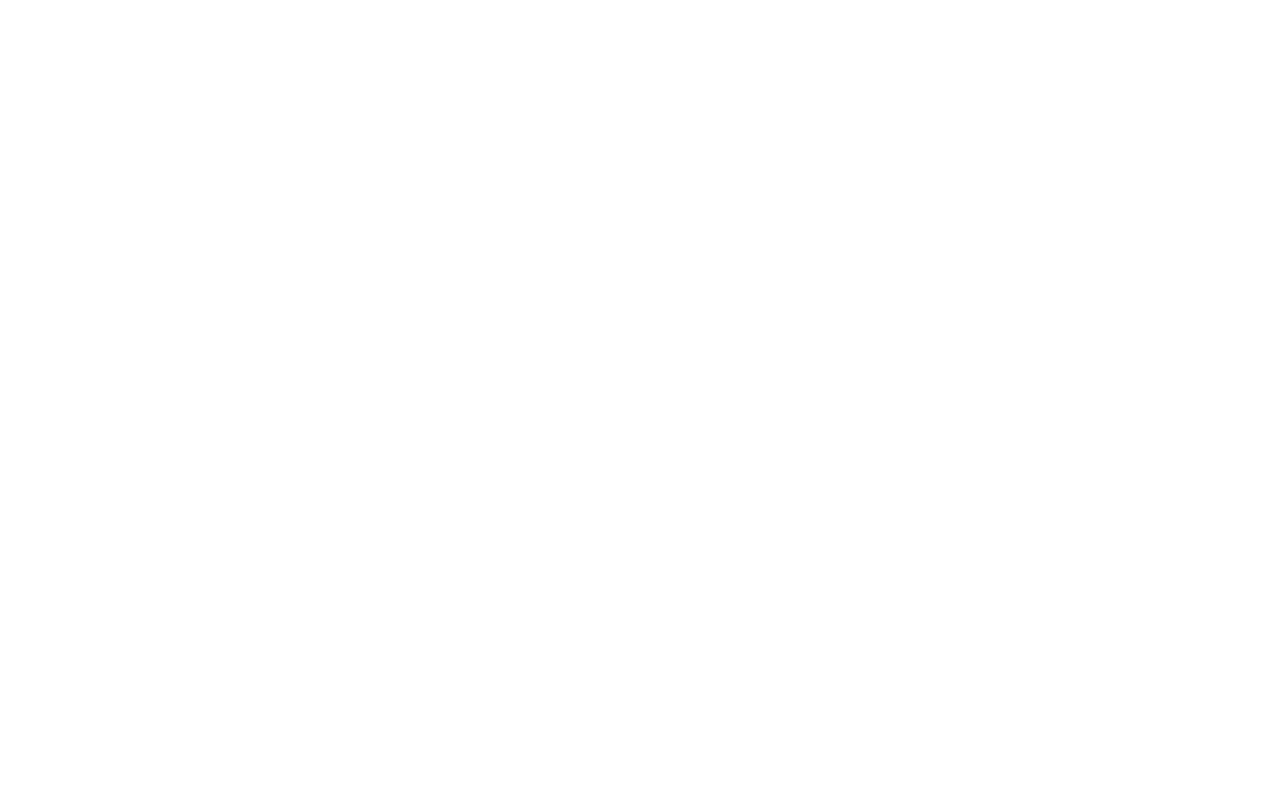
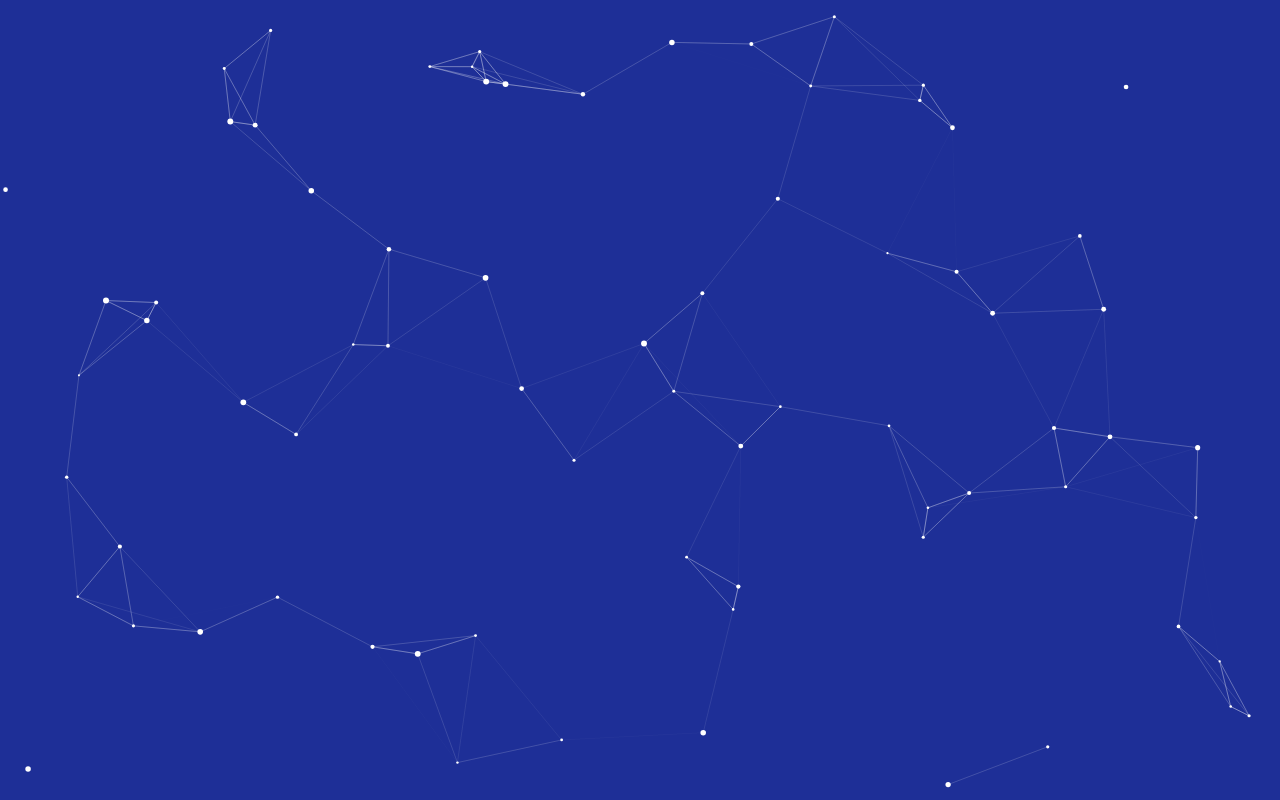
Before and after one commit to ThaboChambule/portfolio, a Next.js app: page / in a window 1280 px wide. Built offline with nearby package versions, Linux system fonts and the light colour scheme.

Commit message:
add navigation

```diff
--- a/package.json
+++ b/package.json
@@ -9,9 +9,11 @@
     "lint": "next lint"
   },
   "dependencies": {
+    "@tsparticles/all": "^3.5.0",
+    "@tsparticles/react": "^3.0.0",
+    "next": "15.0.2",
     "react": "19.0.0-rc-02c0e824-20241028",
-    "react-dom": "19.0.0-rc-02c0e824-20241028",
-    "next": "15.0.2"
+    "react-dom": "19.0.0-rc-02c0e824-20241028"
   },
   "devDependencies": {
     "postcss": "^8",
--- /dev/null
+++ b/src/app/components/Header.js
@@ -0,0 +1,25 @@
+import Link from "next/link"
+
+export default function Header() {
+    return (
+      <header>
+        <div className="text-4xl font-semibold">
+          <Link href="/">Thabo<span className="text-violet-500">.</span></Link>
+        </div>
+        <nav className="flex justify-end gap-5 mr-6 text-xl">
+            <div>
+            <Link href="/">Home</Link>
+            </div>
+            <div>
+            <Link href="/">About</Link>
+            </div>
+            <div>
+            <Link href="/">Projects</Link>
+            </div>
+            <div>
+            <Link href="/">Contact</Link>
+            </div>
+        </nav>
+      </header>
+    );
+  }
--- /dev/null
+++ b/src/app/components/Particles.js
@@ -0,0 +1,110 @@
+"use client"
+
+import Particles, { initParticlesEngine } from "@tsparticles/react";
+import { useEffect, useMemo, useState } from "react";
+// import { loadAll } from "@/tsparticles/all"; // if you are going to use `loadAll`, install the "@tsparticles/all" package too.
+// import { loadFull } from "tsparticles"; // if you are going to use `loadFull`, install the "tsparticles" package too.
+import { loadSlim } from "@tsparticles/slim"; // if you are going to use `loadSlim`, install the "@tsparticles/slim" package too.
+// import { loadBasic } from "@tsparticles/basic"; // if you are going to use `loadBasic`, install the "@tsparticles/basic" package too.
+
+
+
+const ParticlesComponent = (props) => {
+
+  const [init, setInit] = useState(false);
+  // this should be run only once per application lifetime
+  useEffect(() => {
+    initParticlesEngine(async (engine) => {
+      // you can initiate the tsParticles instance (engine) here, adding custom shapes or presets
+      // this loads the tsparticles package bundle, it's the easiest method for getting everything ready
+      // starting from v2 you can add only the features you need reducing the bundle size
+      //await loadAll(engine);
+      //await loadFull(engine);
+      await loadSlim(engine);
+      //await loadBasic(engine);
+    }).then(() => {
+      setInit(true);
+    });
+  }, []);
+
+  const particlesLoaded = (container) => {
+    console.log(container);
+  };
+
+
+  const options = useMemo(
+    () => ({
+      background: {
+        color: {
+          value: "#1E2F97",
+        },
+      },
+      fpsLimit: 120,
+      interactivity: {
+        events: {
+          onClick: {
+            enable: true,
+            mode: "repulse",
+          },
+          onHover: {
+            enable: true,
+            mode: 'grab',
+          },
+        },
+        modes: {
+          push: {
+            distance: 200,
+            duration: 15,
+          },
+          grab: {
+            distance: 150,
+          },
+        },
+      },
+      particles: {
+        color: {
+          value: "#FFFFFF",
+        },
+        links: {
+          color: "#FFFFFF",
+          distance: 150,
+          enable: true,
+          opacity: 0.3,
+          width: 1,
+        },
+        move: {
+          direction: "none",
+          enable: true,
+          outModes: {
+            default: "bounce",
+          },
+          random: true,
+          speed: 1,
+          straight: false,
+        },
+        number: {
+          density: {
+            enable: true,
+          },
+          value: 150,
+        },
+        opacity: {
+          value: 1.0,
+        },
+        shape: {
+          type: "circle",
+        },
+        size: {
+          value: { min: 1, max: 3 },
+        },
+      },
+      detectRetina: true,
+    }),
+    [],
+  );
+
+
+  return <Particles id={props.id} init={particlesLoaded} options={options} />;
+};
+
+export default ParticlesComponent;
--- a/src/app/layout.js
+++ b/src/app/layout.js
@@ -23,6 +23,7 @@
       <body
         className={`${geistSans.variable} ${geistMono.variable} antialiased`}
       >
+
         {children}
       </body>
     </html>
--- a/src/app/page.js
+++ b/src/app/page.js
@@ -1,10 +1,24 @@
+import Link from "next/link";
+import Header from "./components/Header";
+import ParticlesComponent from "./components/Particles";
 
 export default function Home() {
   return (
-    <>
+    <div>
+    <Header/>
+    <ParticlesComponent id="particles"/>
+    <main>
+      <div className="justify-self-center text-5xl  py-80">
+      <h1>Hello, I'm <span className="text-violet-500">Thabo</span>.</h1>
+      <h1>I'm a full stack web developer</h1>
+      <div>
+        <Link href="/">View my work</Link>
+      </div>
+      </div>
 
 
+    </main>
+    </div>
 
-    </>
   );
 }
```
Also changed, not shown: src/app/components/Footer.js (added), 1 other file (tests, documents, lock files or other folders).
